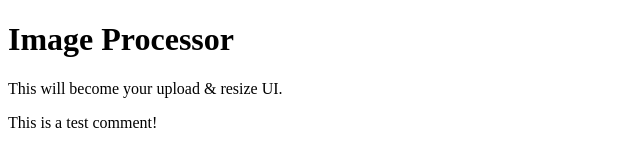
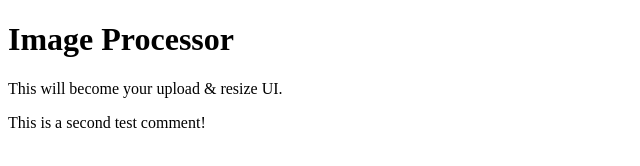
Before and after one commit to sIashlo/aws-image-processor, a plain HTML site: page index.html in a window 1280 px wide. Shown: the full height of the page, 0-640 px from the left. Drawn offline with Linux system fonts and the light colour scheme.

Commit message:
Added second test comment.

```diff
--- a/index.html
+++ b/index.html
@@ -3,6 +3,6 @@
 <body>
   <h1>Image Processor</h1>
   <p>This will become your upload & resize UI.</p>
-  <p>This is a test comment!</p>
+  <p>This is a second test comment!</p>
 </body>
 </html>
```
